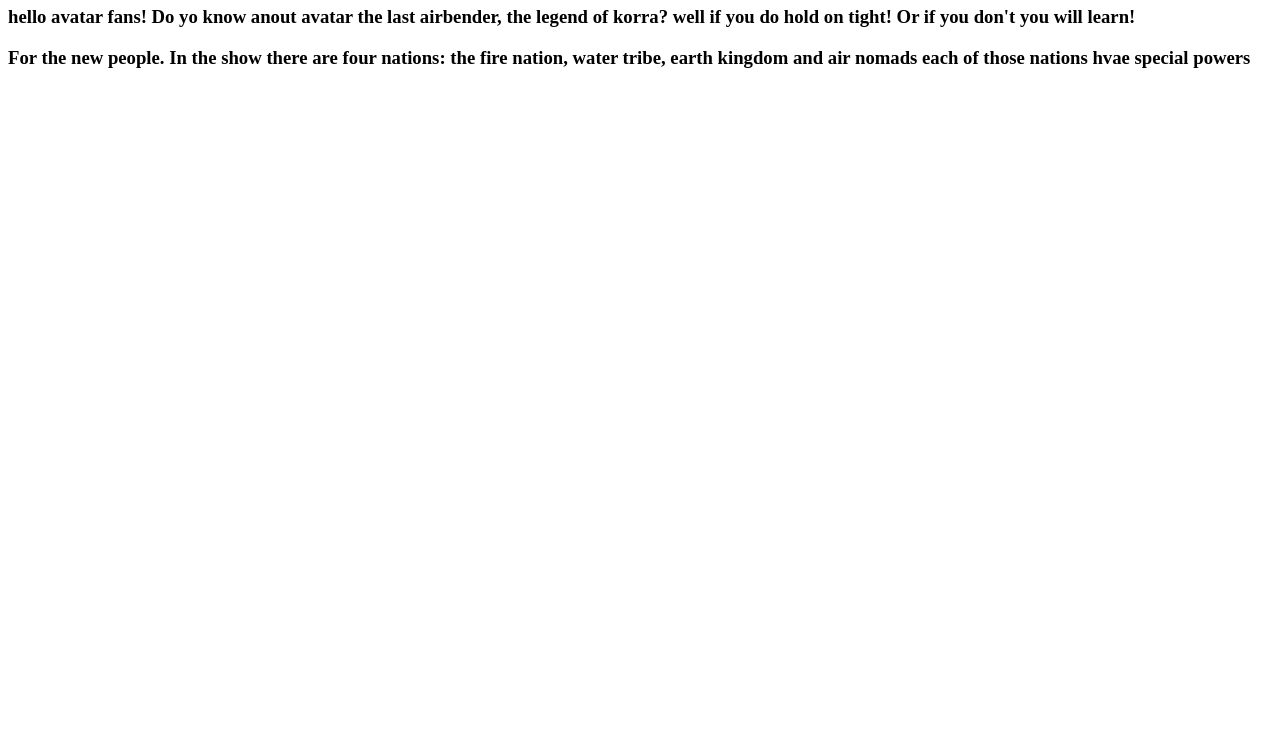
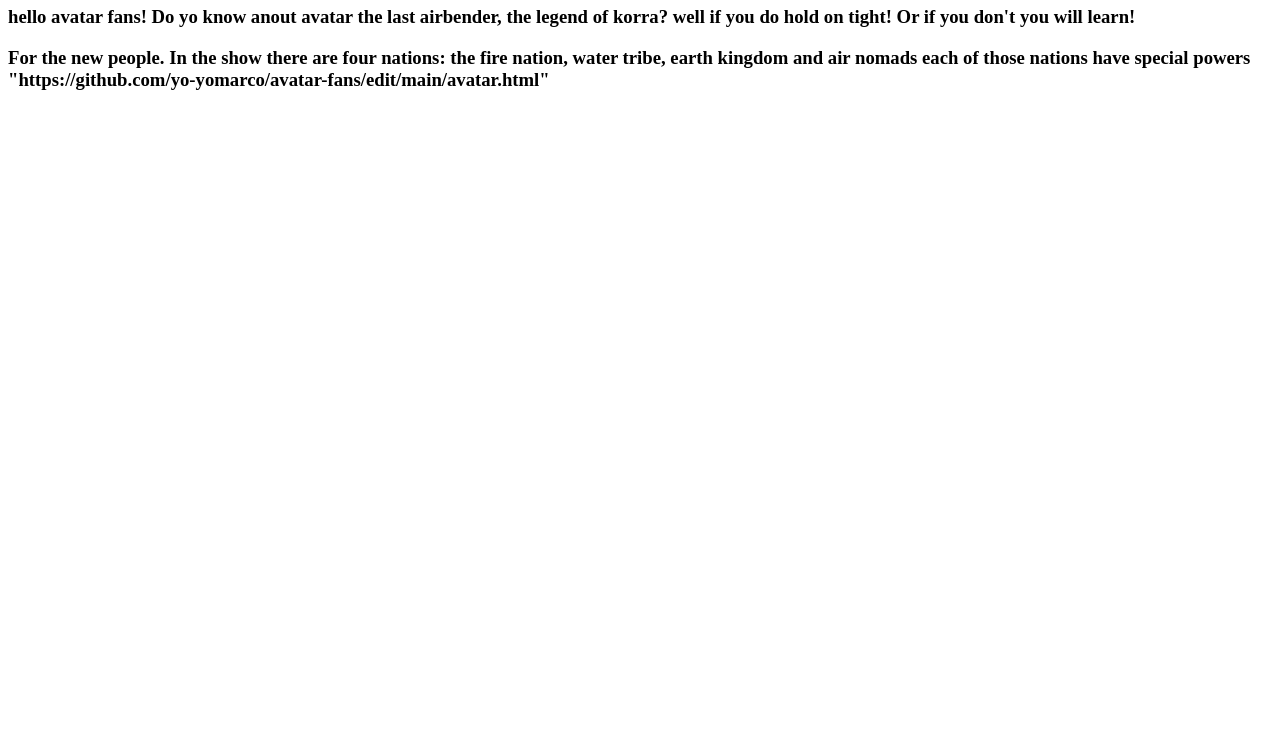
Before and after one commit to yo-yomarco/avatar-fans, a plain HTML site: page index.html in a window 1280 px wide. Shown: the part 60-800 px from the top of the page. Drawn offline with Linux system fonts and the light colour scheme.

Commit message:
Update index.html

```diff
--- a/index.html
+++ b/index.html
@@ -5,5 +5,5 @@
                                                              <h1> welcome to the avatar world! </h1>
 
   <h3> hello avatar fans! Do yo know anout avatar the last airbender, the legend of korra? well if you do hold on tight! Or if you don't you will learn!</h3>
-  <h3> For the new people. In the show there are four nations: the fire nation, water tribe, earth kingdom and air nomads each of those nations hvae special powers
-<a>
+  <h3> For the new people. In the show there are four nations: the fire nation, water tribe, earth kingdom and air nomads each of those nations have special powers
+    <a> "https://github.com/yo-yomarco/avatar-fans/edit/main/avatar.html" </a>
```
